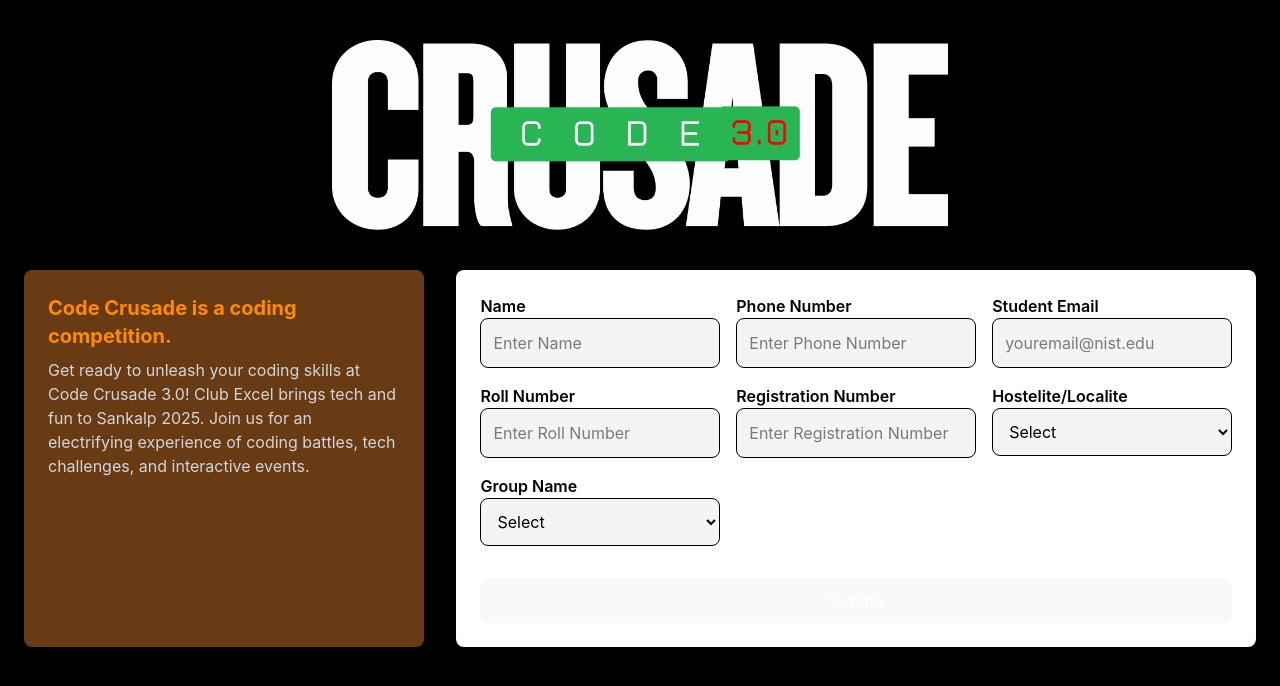
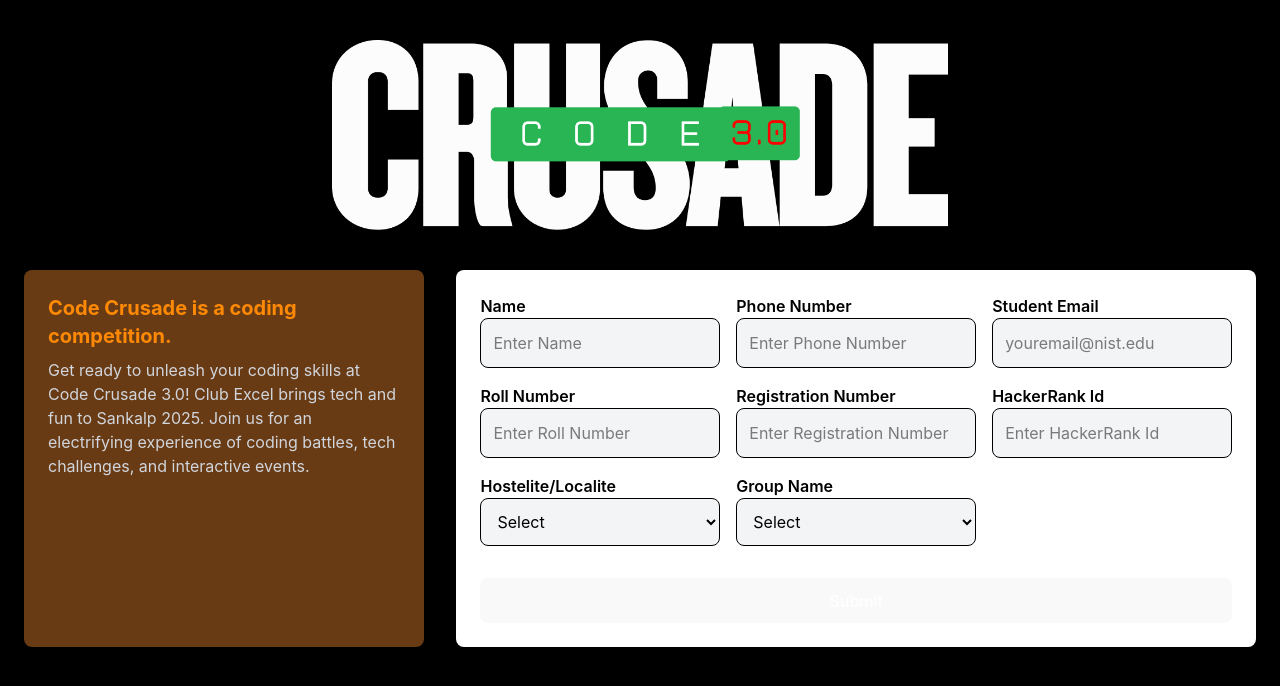
Before and after one commit to Ren1sha/Sankalp, a React (Vite) app: page /register in a window 1280 px wide. Shown: the top 686 px of the page. Built offline with nearby package versions, Linux system fonts and the light colour scheme.

Commit message:
add hacker Rank id section

```diff
--- a/src/register.jsx
+++ b/src/register.jsx
@@ -9,6 +9,7 @@
     regNumber: "",
     hostelLocal: "",
     groupName: "",
+    hackId:"",
   });
   const [group, setGroup] = useState("");
 
@@ -126,6 +127,20 @@
               </div>
 
               <div>
+                <label htmlFor="regNumber" className="block font-semibold">
+                  HackerRank Id
+                </label>
+                <input
+                  id="hackId"
+                  type="text"
+                  placeholder="Enter HackerRank Id"
+                  className="w-full p-3 border rounded-lg bg-gray-100"
+                  onChange={(e) =>
+                    setData({ ...data, hackId: e.target.value })
+                  }
+                />
+              </div>
+              <div>
                 <label htmlFor="hostelLocal" className="block font-semibold">
                   Hostelite/Localite
                 </label>
```
